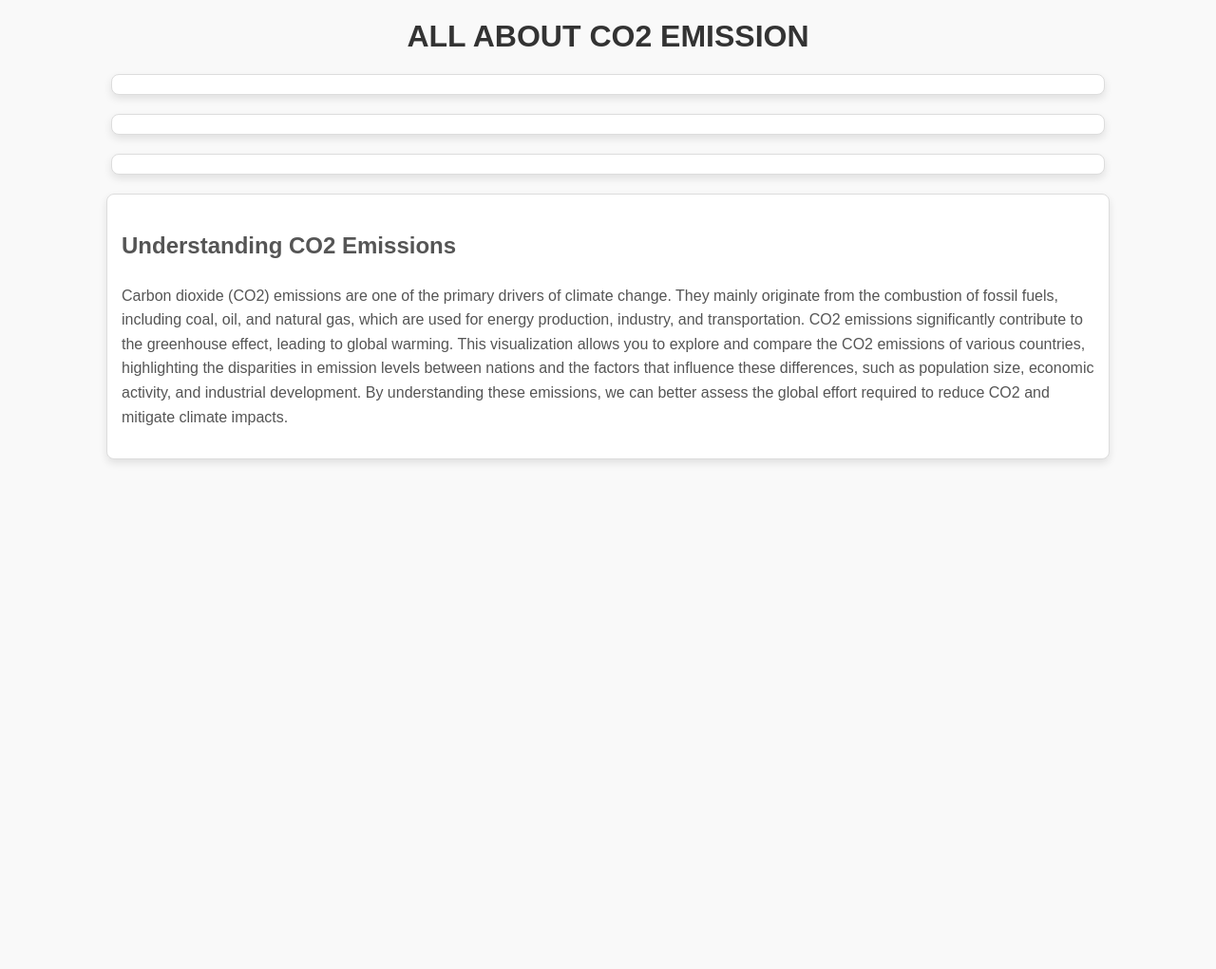
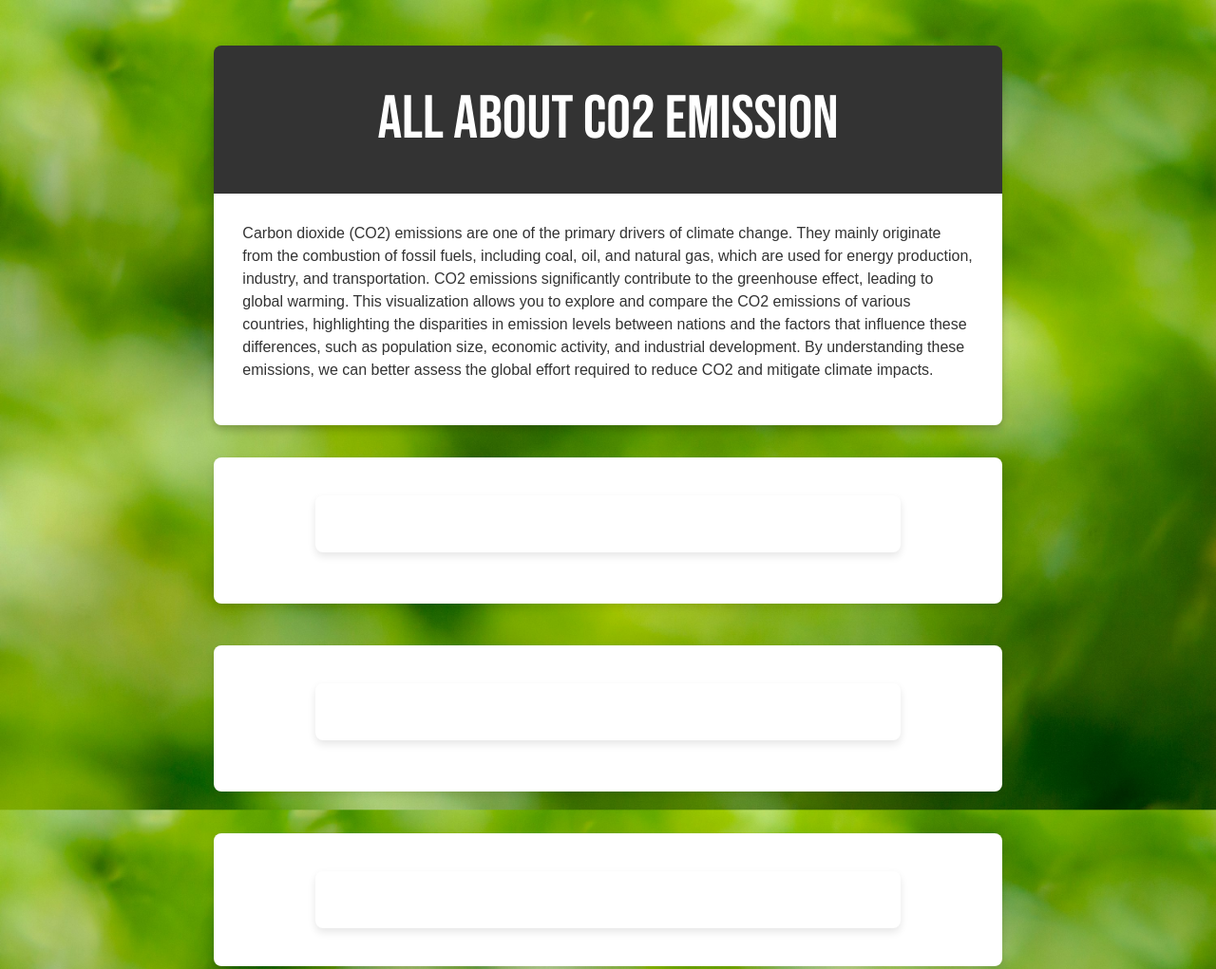
Before and after one commit to ZW123654/FIT3179_A2, a plain HTML site: page index.html in a window 1280 px wide. Shown: the top 1021 px of the page at 95% size. Before the commit the page ends 800 px from the top, so only its background shows below. Drawn offline with nearby package versions, Linux system fonts and the light colour scheme; a script that the page names is missing.

Commit message:
Edited style.css

```diff
--- a/css/style.css
+++ b/css/style.css
@@ -1,23 +1,43 @@
 body {
     font-family: Arial, sans-serif;
-    background-color: #f9f9f9;
+    background: url('../green.jpg') no-repeat center center fixed;
+    background-size: cover;
     margin: 0;
     padding: 0;
     text-align: center;
 }
 
-h1 {
+.content-container {
+    width: 80%;
+    margin: 0 auto;
+    border-radius: 8px;
+    box-shadow: 0 4px 8px rgba(0, 0, 0, 0.2);
+    overflow: hidden;
+}
+
+.content-title {
+    background-color: #333;
+    color: #ffffff;
+    padding: 30px;
+    text-transform: uppercase;
+    font-size: 4em;
+    margin: 0;
+    font-style: bold;
+    font-family: 'Bebas Neue', cursive;
+}
+
+.content-description {
+    background-color: #ffffff;
+    padding: 30px;
+    text-align: left;
+    font-size: 1em;
     color: #333;
-    margin-top: 20px;
-    font-size: 2em;
-    text-transform: uppercase;
 }
 
 #chart1, #chart2, #chart3 {
     width: 80%;
-    margin: 20px auto;
-    padding: 10px;
-    border: 1px solid #ddd;
+    margin: 10px auto;
+    padding: 30px;
     border-radius: 8px;
     background-color: #ffffff;
     box-shadow: 0 4px 8px rgba(0, 0, 0, 0.1);
@@ -26,10 +46,6 @@ h1 {
 .vega-embed {
     display: flex;
     justify-content: center;
-}
-
-.vega-embed iframe {
-    border: none;
 }
 
 select {
@@ -41,7 +57,7 @@ select {
 }
 
 input[type=range] {
-    width: 60%;
+    width: 70%;
     margin: 10px;
     -webkit-appearance: none;
     appearance: none;
@@ -75,16 +91,31 @@ input[type=range]::-moz-range-thumb {
     cursor: pointer;
 }
 
-.description {
-    width: 80%;
-    margin: 20px auto;
-    padding: 15px;
+/* Additional styles for matching the right side */
+.header-container {
+    background-color: #333;
+    padding: 40px 0;
+    text-align: center;
+    color: #ffffff;
+}
+
+.header-title {
+    font-size: 3em;
+    font-weight: bold;
+    margin: 0;
+}
+
+.header-subtitle {
+    font-size: 1.5em;
+    font-weight: lighter;
+    margin-top: 10px;
+}
+
+.chart-container {
     background-color: #ffffff;
-    border: 1px solid #ddd;
     border-radius: 8px;
     box-shadow: 0 4px 8px rgba(0, 0, 0, 0.1);
-    text-align: left;
-    font-size: 1em;
-    line-height: 1.6;
-    color: #555;
+    padding: 30px;
+    width: 80%;
+    margin: 10px auto;
 }
--- a/index.html
+++ b/index.html
@@ -8,24 +8,46 @@
     <script src="https://cdn.jsdelivr.net/npm/vega-lite@5"></script>
     <script src="https://cdn.jsdelivr.net/npm/vega-embed@6"></script>
 
+    <link rel="stylesheet" href="https://cdn.jsdelivr.net/npm/bootstrap@4.5.3/dist/css/bootstrap.min.css">
+    <link href="https://fonts.googleapis.com/css2?family=Bebas+Neue&display=swap" rel="stylesheet">
     <link rel="stylesheet" href="css/style.css">
 </head>
-<body>
-    <h1>All About CO2 Emission</h1>
-    <div id="chart1"></div>
-    <div id="chart2"></div>
+<body class="bg-light">
 
-    <div class="chart-container">
-        <div class="chart">
-            <div id="chart3"></div>
-        </div>
-        <div class="description">
-            <h2>Understanding CO2 Emissions</h2>
-            <p>
-                Carbon dioxide (CO2) emissions are one of the primary drivers of climate change. They mainly originate from the combustion of fossil fuels, including coal, oil, and natural gas, which are used for energy production, industry, and transportation. CO2 emissions significantly contribute to the greenhouse effect, leading to global warming. This visualization allows you to explore and compare the CO2 emissions of various countries, highlighting the disparities in emission levels between nations and the factors that influence these differences, such as population size, economic activity, and industrial development. By understanding these emissions, we can better assess the global effort required to reduce CO2 and mitigate climate impacts.
-            </p>
+    <div class="container-fluid">
+        <div class="row justify-content-center py-5">
+            <div class="col-10">
+                <!-- Combined Title and Description Container -->
+                <div class="content-container">
+                    <div class="content-title">All About CO2 Emission</div>
+                    <div class="content-description">
+                        <p>
+                            Carbon dioxide (CO2) emissions are one of the primary drivers of climate change. They mainly originate from the combustion of fossil fuels, including coal, oil, and natural gas, which are used for energy production, industry, and transportation. CO2 emissions significantly contribute to the greenhouse effect, leading to global warming. This visualization allows you to explore and compare the CO2 emissions of various countries, highlighting the disparities in emission levels between nations and the factors that influence these differences, such as population size, economic activity, and industrial development. By understanding these emissions, we can better assess the global effort required to reduce CO2 and mitigate climate impacts.
+                        </p>
+                    </div>
+                </div>
+                <br>
+
+                <!-- Chart 1 Container -->
+                <div class="chart-container">
+                    <div id="chart1" class="mb-4"></div>
+                </div>
+                <br>
+
+                <!-- Chart 2 Container -->
+                <div class="chart-container">
+                    <div id="chart2" class="mb-4"></div>
+                </div>
+                <br>
+
+                <!-- Chart 3 Container -->
+                <div class="chart-container">
+                    <div id="chart3"></div>
+                </div>
+            </div>
         </div>
     </div>
+
 
     <script type="text/javascript">
         var vg_1 = "js/co2_map.vg.json";
@@ -44,6 +66,5 @@
             // Access the Vega view instance as result.view
         }).catch(console.error);
     </script>
-
 </body>
 </html>
```
Also changed, not shown: js/co2_map.vg.json (+45 -0 lines), green.jpg (added).
